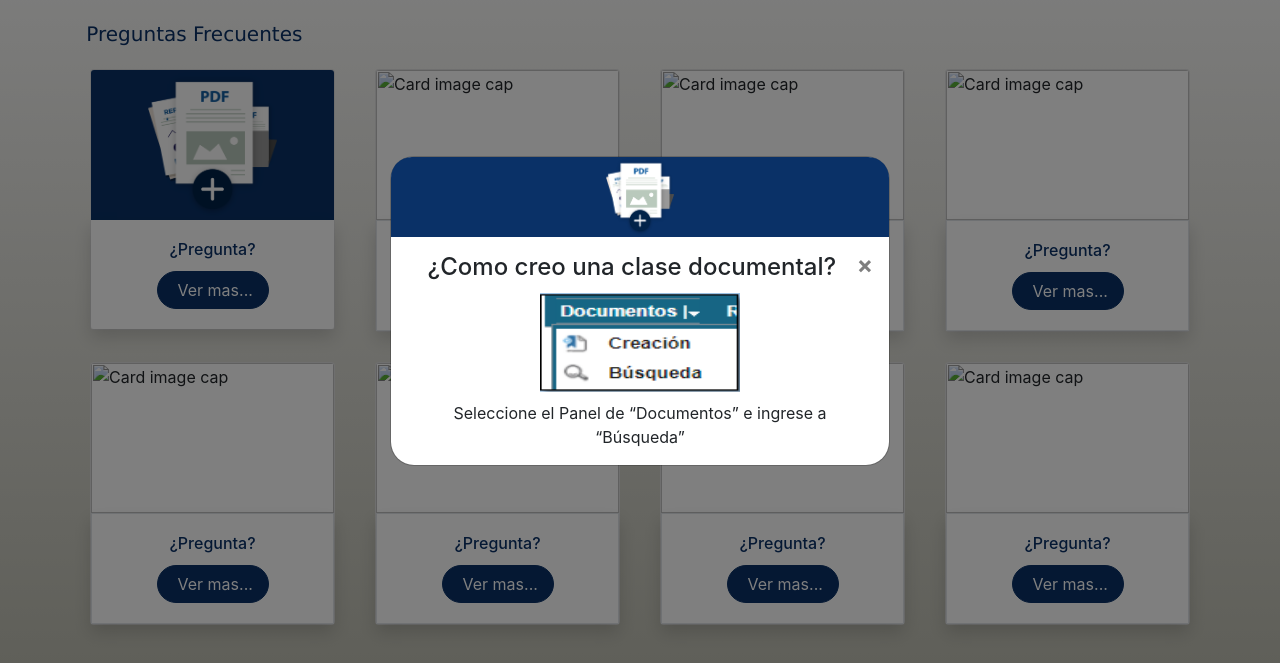
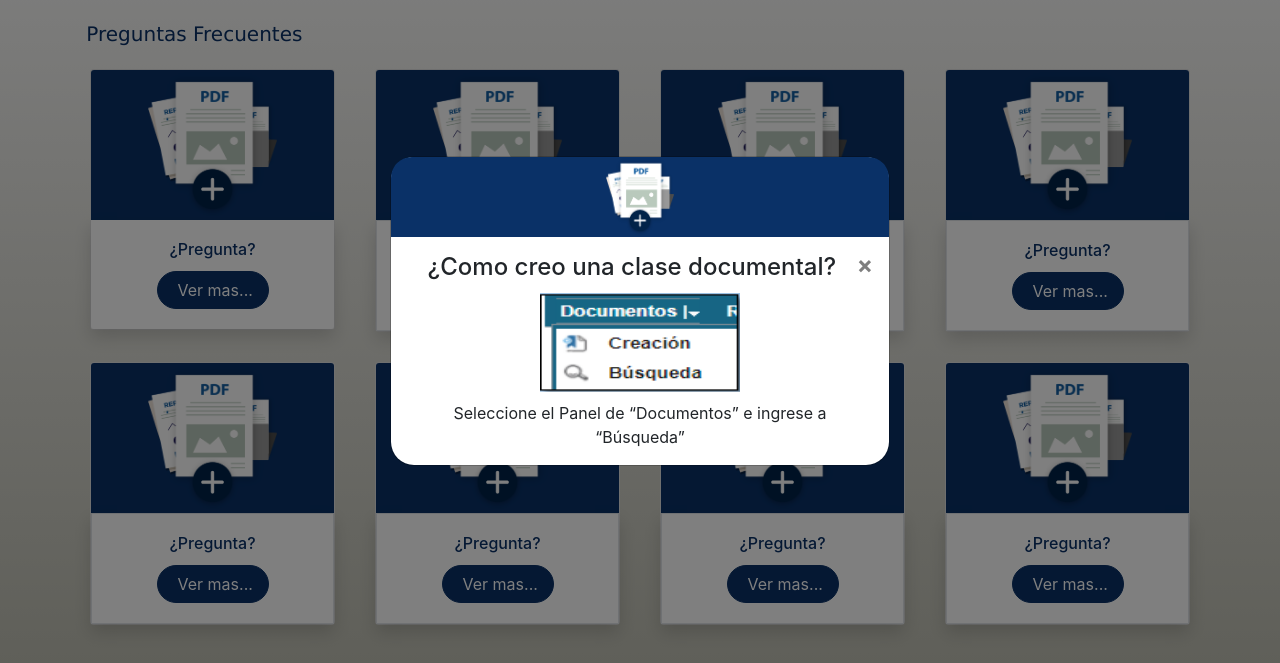
Before and after one commit to emiortiz/faq-thuban, a plain HTML site: page index.html in a window 1280 px wide. Both pictures are taken after a click on the button "Ver más...". Shown: the part 89-752 px from the top of the page. Drawn offline with nearby package versions, Linux system fonts and the light colour scheme.

Commit message:
New update
Arreglado modals con img y center items

```diff
--- a/index.html
+++ b/index.html
@@ -80,7 +80,9 @@
 
                 <div class="col faq">
                     <div class="card  ">
-                        <img class="card-img-top" src="..." alt="Card image cap">
+                        <div class="card-img-top text-center bc-th">
+                            <img src="img/Adjuntarmdpi.png" alt="Card image cap">
+                        </div>
                         <div class="card-body border text-center shadow ">
                             <h6 class="card-title ">¿Pregunta?</h6>
                             <button type="button" class="btn btn-primary center-block" data-toggle="modal" data-target="#Modal1">
@@ -91,7 +93,7 @@
                 </div>
 
                 <!-- Modal -->
-                <div class="modal fade" id="Modal1" tabindex="-1" role="dialog" aria-labelledby="exampleModalCenterTitle" aria-hidden="true">
+                <div class="modal fade pr-0" id="Modal1" tabindex="-1" role="dialog" aria-labelledby="exampleModalCenterTitle" aria-hidden="true">
                 <div class="modal-dialog modal-dialog-centered" role="document">
                     <div class="modal-content">
                     <div class="w-100 text-center bc-th br-l-r">
@@ -109,15 +111,21 @@
                             <div class="carousel-inner">
                                 <div class="carousel-item active">
                                     <img src="img/panel.png" alt="panel" style="height: 100px; width: 200px">
-                                    <span class="d-flex mt-2">Seleccione el Panel de “Documentos” e ingrese a “Búsqueda”</span>
+                                    <div class="container">
+                                    <span class="d-flex mt-2 text-center">Seleccione el Panel de “Documentos” e ingrese a “Búsqueda”</span>
+                                    </div>
                                 </div>
                                 <div class="carousel-item">
                                     <img src="img/CDOCUMENTALES.png" alt="panel" style="height: 100px; width: 200px">
-                                    <span class="d-flex mt-2">Seleccione la clase documental que desea observar</span>
+                                    <div class="container">
+                                    <span class="mt-2">Seleccione la clase documental que desea observar</span>
+                                    </div>
                                 </div>
                                 <div class="carousel-item">
                                     <img src="img/CDOCUMENTALES.png" alt="panel" style="height: 100px; width: 200px">
-                                    <span class="d-flex mt-2">Seleccione la clase documental que desea observar</span>
+                                    <div class="container">
+                                        <span class="mt-2">Seleccione la clase documental que desea observar</span>
+                                    </div>
                                 </div>
                             </div>
                             <a class="carousel-control-prev" href="#demo" data-slide="prev">
@@ -135,7 +143,9 @@
 
                 <div class="col faq">
                     <div class="card  ">
-                        <img class="card-img-top" src="..." alt="Card image cap">
+                        <div class="card-img-top text-center bc-th">
+                            <img src="img/Adjuntarmdpi.png" alt="Card image cap">
+                        </div>
                         <div class="card-body border text-center shadow ">
                             <h6 class="card-title ">¿Pregunta?</h6>
                             <a href="#" class="btn btn-primary center-block"onclick="popup('myModal3')">Ver
@@ -160,7 +170,9 @@
 
                 <div class="col faq">
                     <div class="card  ">
-                        <img class="card-img-top" src="..." alt="Card image cap">
+                        <div class="card-img-top text-center bc-th">
+                            <img src="img/Adjuntarmdpi.png" alt="Card image cap">
+                        </div>
                         <div class="card-body border text-center shadow ">
                             <h6 class="card-title ">¿Pregunta?</h6>
                             <a href="#" class="btn btn-primary center-block"onclick="popup('myModal4')">Ver
@@ -188,7 +200,9 @@
 
                 <div class="col faq">
                     <div class="card ">
-                        <img class="card-img-top" src="..." alt="Card image cap">
+                        <div class="card-img-top text-center bc-th">
+                            <img src="img/Adjuntarmdpi.png" alt="Card image cap">
+                        </div>
                         <div class="card-body border text-center shadow ">
                             <h6 class="card-title ">¿Pregunta?</h6>
                             <a href="#" class="btn btn-primary center-block" onclick="popup('myModal5')">Ver
@@ -213,7 +227,9 @@
 
                 <div class="col faq">
                     <div class="card  ">
-                        <img class="card-img-top" src="..." alt="Card image cap">
+                        <div class="card-img-top text-center bc-th">
+                            <img src="img/Adjuntarmdpi.png" alt="Card image cap">
+                        </div>
                         <div class="card-body border text-center shadow ">
                             <h6 class="card-title ">¿Pregunta?</h6>
                             <a href="#" class="btn btn-primary center-block" onclick="popup('myModal6')">Ver
@@ -238,7 +254,9 @@
 
                 <div class="col faq">
                     <div class="card  ">
-                        <img class="card-img-top" src="..." alt="Card image cap">
+                        <div class="card-img-top text-center bc-th">
+                            <img src="img/Adjuntarmdpi.png" alt="Card image cap">
+                        </div>
                         <div class="card-body border text-center shadow ">
                             <h6 class="card-title ">¿Pregunta?</h6>
                             <a href="#" class="btn btn-primary center-block" onclick="popup('myModal7')">Ver
@@ -263,7 +281,9 @@
 
                 <div class="col faq">
                     <div class="card  ">
-                        <img class="card-img-top" src="..." alt="Card image cap">
+                        <div class="card-img-top text-center bc-th">
+                            <img src="img/Adjuntarmdpi.png" alt="Card image cap">
+                        </div>
                         <div class="card-body border text-center shadow ">
                             <h6 class="card-title ">¿Pregunta?</h6>
                             <a href="#" class="btn btn-primary center-block" onclick="popup('myModal8')">Ver
```
